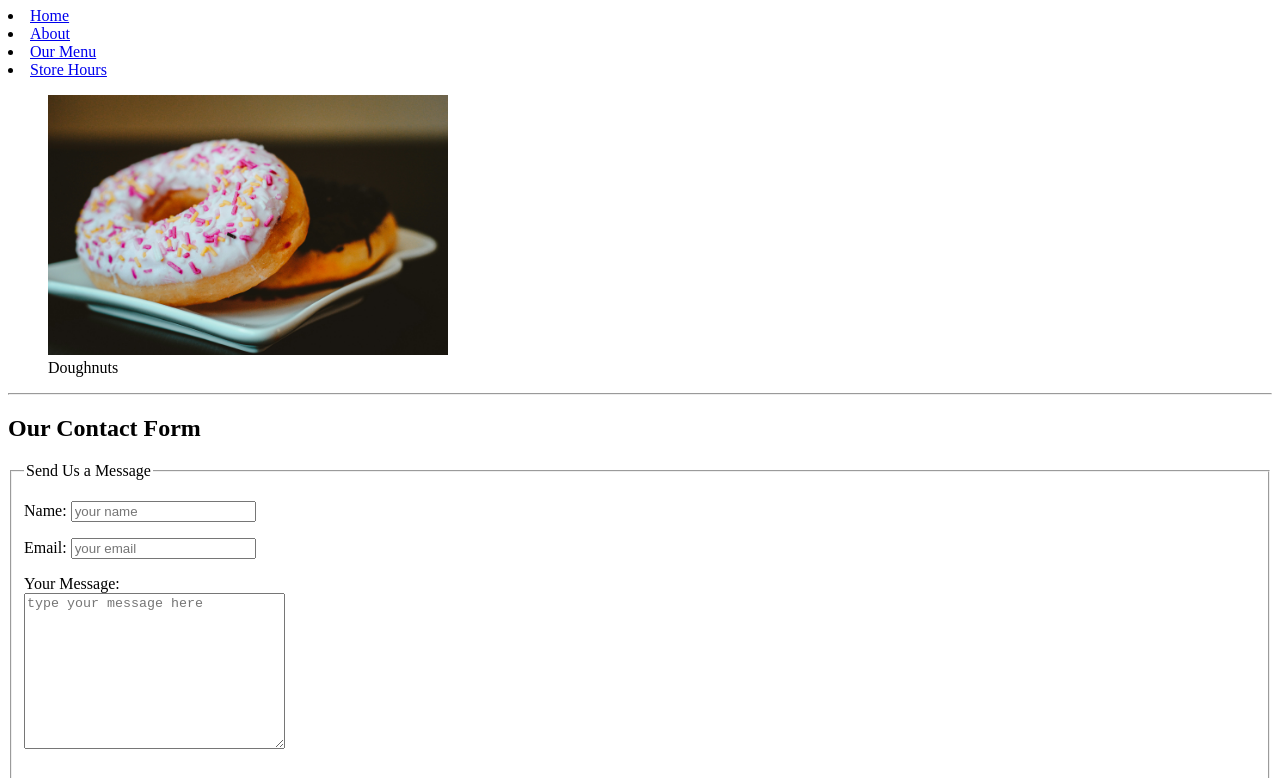
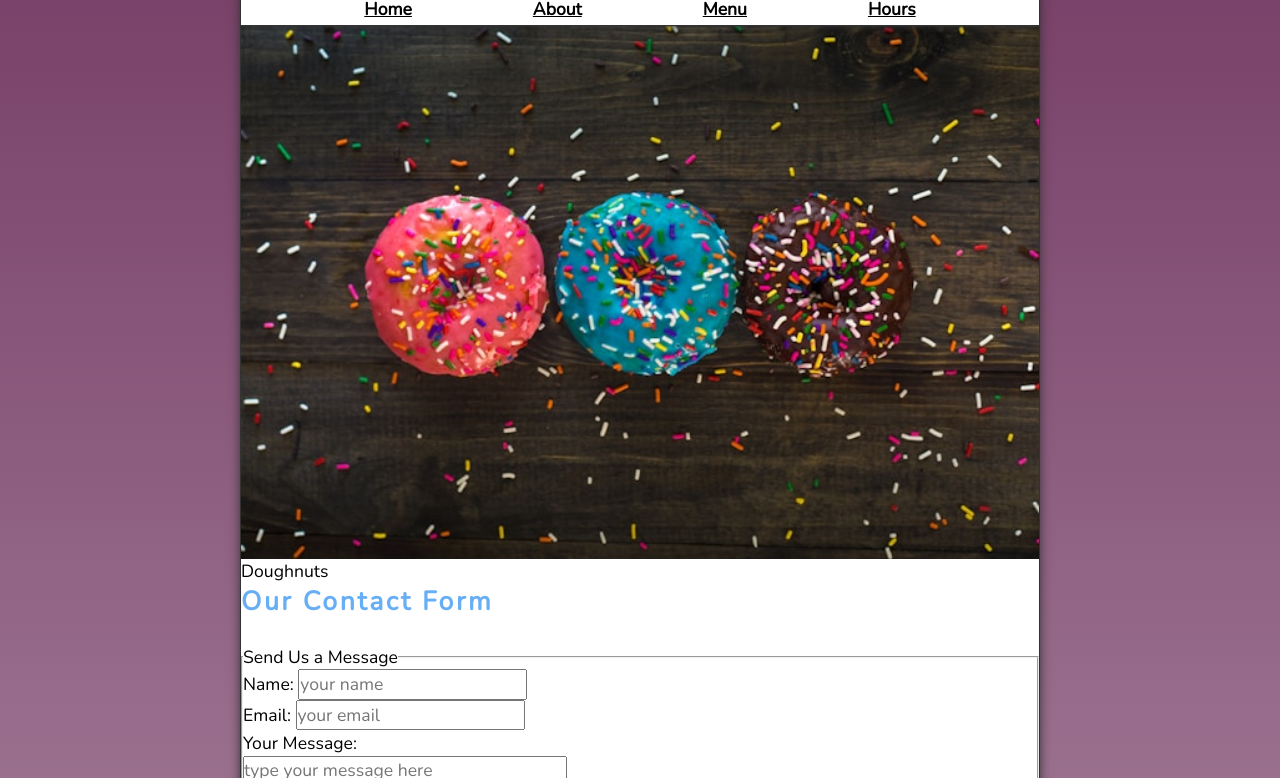
Before and after one commit to DessyZeal/finalproject, a plain HTML site: page contact.html in a window 1280 px wide. Shown: the part 73-851 px from the top of the page. Drawn offline with nearby package versions, Linux system fonts and the light colour scheme.

Commit message:
new commit

```diff
--- a/contact.html
+++ b/contact.html
@@ -7,22 +7,23 @@
     <link rel="stylesheet" href="./style.css">
 </head>
 <body>
-    <header >
-        <h1>Contact Our Store</h1>
-        <nav>
-            <ul></ul>
-                <li><a href="#">Home</a></li>
-                <li><a href="#about">About</a></li>
-                <li><a href="/#menu">Our Menu</a></li>
-                <li><a href="hours.html">Store Hours</a></li>
+    <header class="header">
+        <h1 class="header__h1">Contact Our Store</h1>
+        <nav class="header__nav">
+            <ul class="header__ul">
+                <li><a href="/index.html">Home</a></li>
+                <li><a href="about.html">About</a></li>
+                <li><a href="/#menu">Menu</a></li>
+                <li><a href="hours.html">Hours</a></li>
             </ul>
-
-            <figure>
-                <img src="./imgs/nik-YpsnJ6eGjVs-unsplash.jpg" alt="Doughnuts" width="400" height="260">
-                <figcaption>Doughnuts</figcaption>
-            </figure>
+        </nav>
     </header>
-    <hr>
+    <section>
+        <figure>
+            <img src="./imgs/hero (5).jpg" alt="Doughnuts" width="1000" height="649">
+            <figcaption>Doughnuts</figcaption>
+        </figure>
+    </section>
     <main>
         <section>
             <h2>Our Contact Form</h2>
--- a/style.css
+++ b/style.css
@@ -0,0 +1,133 @@
+@import url("https://fonts.googleapis.com/css2?family=Nunito&display=swap");
+
+/* CSS RESET */
+*,
+*::before,
+*::after {
+    margin: 0;
+    padding: 0;
+    box-sizing: border-box;
+}
+img {
+    display: block;
+    max-width: 100%;
+    height: auto;
+}
+input, button, textarea {
+    font: inherit;
+}
+
+/* VARIABLES */
+:root {
+    /* FONTS */
+    --FF: "Nunito", sans-serif;
+    --FF-HEADINGS: "Nunito", cursive;
+    --FS: clamp(1rem, 2.2vh, 1.5rem);
+
+    /* /* COLORS */
+    --BGCOLOR: #763e66;
+    --BGCOLOR-FADE: rgba(177, 143, 168, 0.952);
+    --BGIMAGE: linear-gradient(var(--BGCOLOR), var(--BGCOLOR-FADE));
+    --BODY-BGCOLOR: white;
+    --FONT-COLOR:black;
+    --BORDER-COLOR: #333;
+    --HIGHLIGHT: #67aef5;
+    --LINK-COLOR: black;
+    --LINK-HOVER: hsla(0, 0%, 0%, 0.6);
+    --LINK-ACTIVE: #763e66;
+    --HEADER-BGCOLOR: #5eaaf7;
+    --HEADER-COLOR: white;
+    --NAV-BGCOLOR: white;
+
+    /* /* BORDERS */
+    --BORDERS: 1px solid var(--BORDER-COLOR);
+
+    /* /* PADDING*/
+    --PADDING-TOP-BOTTOM: 0.25em;
+    --PADDING-LEFT-RIGHT: 2.5%;
+
+    /* /* MARGINS*/
+    --MARGIN: clamp(1em, 2.5vh,1.5em) 0;
+
+}
+
+/* UTILITY CLASSES */
+.offscreen {
+    position: absolute;
+    left: -1000px;
+}
+.nowrap{
+    white-space: nowrap;
+}
+.center {
+    text-align: center;
+}
+
+/* GENERAL STYLES */
+html{
+    scroll-behavior: smooth;
+    font-size: var(--FS);
+    font-family: var(--FF);
+    background-color: var(--BGCOLOR);
+    background-image: var(--BGIMAGE);
+}
+body {
+    background-color: var(--BODY-BGCOLOR);
+    color: var(--FONT-COLOR);
+    min-height: 100vh;
+    max-width: 800px;
+    margin: 0 auto;
+    border-left: var(--BORDERS);
+    border-right: var(--BORDERS);
+    box-shadow: 0 0 10px var(--BORDER-COLOR);
+}
+h1,
+h2,
+h3 {
+    font-family: var(--FF-HEADINGS);
+    letter-spacing: 0.1em;
+}
+h2,
+h3 {
+    margin-bottom: 1em;
+    color: var(--HIGHLIGHT);
+}
+p {
+    line-height: 1.5;
+}
+a:any-link {
+    color: var(--LINK-COLOR);
+}
+a:hover,
+a:focus {
+    color: var(--LINK-HOVER);
+}
+a:active {
+    color: var(--LINK-ACTIVE);
+}
+
+/* HEADER */
+.header {
+    position: sticky;
+    top: 0;
+    z-index: 1;
+}
+.header__h1{
+    text-align: center;
+    background-color: var(--HEADER-BGCOLOR);
+    color: var(--HEADER-COLOR);
+    padding: var(--PADDING-TOP-BOTTOM) var(--PADDING-LEFT-RIGHT);
+}
+.header__nav {
+    background-color: var(--NAV-BGCOLOR);
+    border-bottom: var(--BORDERS);
+    font-weight: bold;
+    box-shadow: 0 6px 5px -5px var(--BORDER-COLOR);
+}
+.header__ul {
+    padding: var(--PADDING-TOP-BOTTOM) var(--PADDING-LEFT-RIGHT);
+    list-style-type: none;
+    display: flex;
+    justify-content: space-evenly;
+    gap: 1rem;
+}
```
Also changed, not shown: hours.html (+2 -2 lines), index.html (+3 -10 lines), imgs/hero (1).jpg (added), imgs/hero (2).jpg (added), imgs/hero (3).jpg (added), imgs/hero (4).jpg (added), imgs/hero (5).jpg (added), imgs/neeqolah-creative-works-NOtMRox7XjQ-unsplash.jpg (added).
